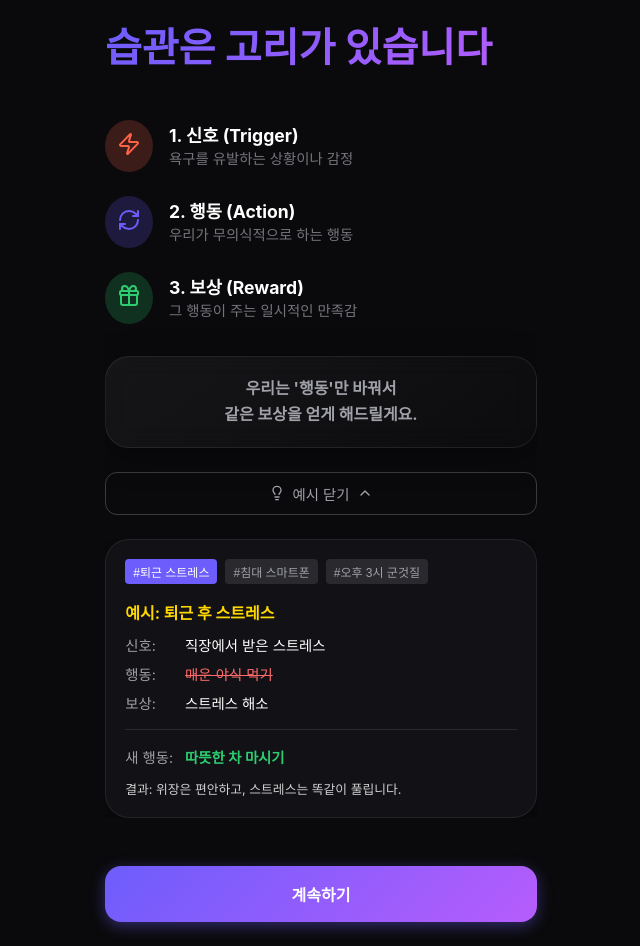
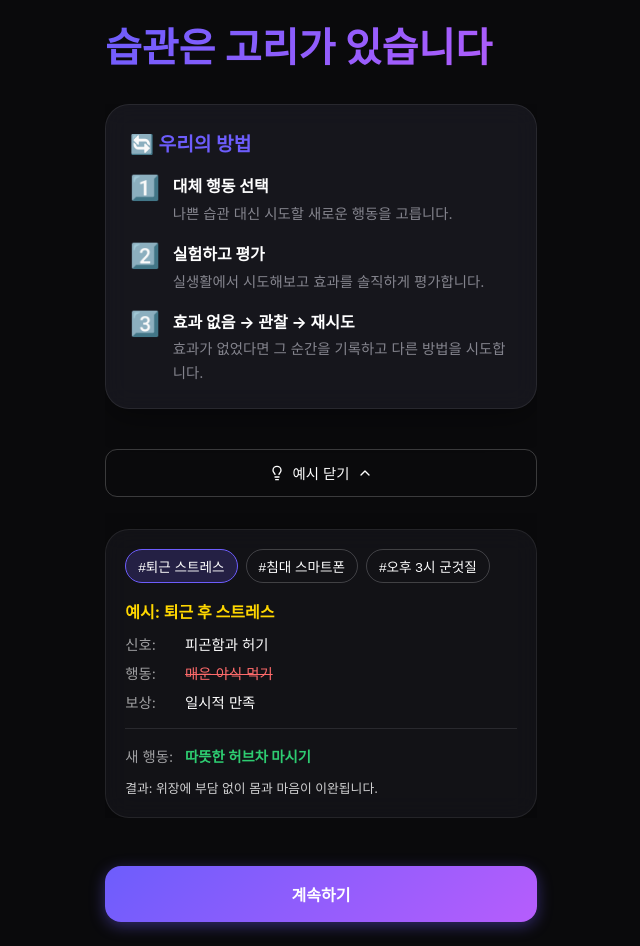
Before and after one commit to ddaog/make-good-habit, a React (Vite) app: page /onboarding/concept in a window 1280 px wide. Both pictures are taken after a click on the button "이해가 잘 안되시나요? 예시 보기". Shown: the whole page, without its empty margins (319-959 px from the left). Built offline with nearby package versions, Linux system fonts and the light colour scheme.

Commit message:
feat: update ConceptIntro with streamlined flow explanation

```diff
--- a/src/pages/onboarding/ConceptIntro.jsx
+++ b/src/pages/onboarding/ConceptIntro.jsx
@@ -1,7 +1,7 @@
 import { useState } from 'react';
 import { motion, AnimatePresence } from 'framer-motion';
+import { Lightbulb, ChevronDown, ChevronUp } from 'lucide-react';
 import OnboardingLayout from '../../components/OnboardingLayout';
-import { RefreshCw, Zap, Gift, ChevronDown, ChevronUp, Lightbulb } from 'lucide-react';
 
 export default function ConceptIntro() {
     const [showExample, setShowExample] = useState(false);
@@ -11,11 +11,11 @@ export default function ConceptIntro() {
         {
             tag: '퇴근 스트레스',
             title: '예시: 퇴근 후 스트레스',
-            trigger: '직장에서 받은 스트레스',
+            trigger: '피곤함과 허기',
             badAction: '매운 야식 먹기',
-            reward: '스트레스 해소',
-            goodAction: '따뜻한 차 마시기',
-            result: '위장은 편안하고, 스트레스는 똑같이 풀립니다.'
+            reward: '일시적 만족',
+            goodAction: '따뜻한 허브차 마시기',
+            result: '위장에 부담 없이 몸과 마음이 이완됩니다.'
         },
         {
             tag: '침대 스마트폰',
@@ -45,46 +45,37 @@ export default function ConceptIntro() {
             nextPath="/onboarding/ideal-life"
             isNextDisabled={false}
         >
-            <div style={{ display: 'flex', flexDirection: 'column', gap: '1.5rem', marginTop: '1rem' }}>
-                {/* ... existing header icons ... */}
-                <div style={{ display: 'flex', alignItems: 'center', gap: '1rem' }}>
-                    <div style={{ background: 'rgba(255, 99, 71, 0.2)', padding: '12px', borderRadius: '50%' }}>
-                        <Zap color="#ff6347" size={24} />
-                    </div>
-                    <div>
-                        <h3 style={{ margin: 0, fontSize: '1.1rem' }}>1. 신호 (Trigger)</h3>
-                        <p style={{ margin: 0, fontSize: '0.9rem', opacity: 0.7 }}>욕구를 유발하는 상황이나 감정</p>
-                    </div>
-                </div>
-
-                <div style={{ display: 'flex', alignItems: 'center', gap: '1rem' }}>
-                    <div style={{ background: 'rgba(109, 93, 252, 0.2)', padding: '12px', borderRadius: '50%' }}>
-                        <RefreshCw color="#6d5dfc" size={24} />
-                    </div>
-                    <div>
-                        <h3 style={{ margin: 0, fontSize: '1.1rem' }}>2. 행동 (Action)</h3>
-                        <p style={{ margin: 0, fontSize: '0.9rem', opacity: 0.7 }}>우리가 무의식적으로 하는 행동</p>
-                    </div>
-                </div>
-
-                <div style={{ display: 'flex', alignItems: 'center', gap: '1rem' }}>
-                    <div style={{ background: 'rgba(46, 204, 113, 0.2)', padding: '12px', borderRadius: '50%' }}>
-                        <Gift color="#2ecc71" size={24} />
-                    </div>
-                    <div>
-                        <h3 style={{ margin: 0, fontSize: '1.1rem' }}>3. 보상 (Reward)</h3>
-                        <p style={{ margin: 0, fontSize: '0.9rem', opacity: 0.7 }}>그 행동이 주는 일시적인 만족감</p>
-                    </div>
-                </div>
-
             <motion.div
                 initial={{ opacity: 0 }}
                 animate={{ opacity: 1 }}
-                    transition={{ delay: 0.5 }}
+                transition={{ delay: 0.3 }}
                 className="glass-panel"
-                    style={{ padding: '1.2rem', marginTop: '0.5rem', textAlign: 'center', background: 'var(--gradient-glass)' }}
+                style={{ padding: '1.5rem', background: 'rgba(30,30,40,0.6)', marginBottom: '1.5rem' }}
             >
-                    <p style={{ margin: 0, fontWeight: 'bold' }}>우리는 '행동'만 바꿔서<br />같은 보상을 얻게 해드릴게요.</p>
+                <h3 style={{ margin: '0 0 1rem 0', fontSize: '1.2rem', color: 'var(--color-accent)' }}>🔄 우리의 방법</h3>
+                <div style={{ display: 'flex', flexDirection: 'column', gap: '1rem' }}>
+                    <div style={{ display: 'flex', gap: '0.8rem' }}>
+                        <div style={{ fontSize: '1.5rem' }}>1️⃣</div>
+                        <div>
+                            <strong>대체 행동 선택</strong>
+                            <p style={{ margin: '0.3rem 0 0 0', fontSize: '0.9rem', opacity: 0.8 }}>나쁜 습관 대신 시도할 새로운 행동을 고릅니다.</p>
+                        </div>
+                    </div>
+                    <div style={{ display: 'flex', gap: '0.8rem' }}>
+                        <div style={{ fontSize: '1.5rem' }}>2️⃣</div>
+                        <div>
+                            <strong>실험하고 평가</strong>
+                            <p style={{ margin: '0.3rem 0 0 0', fontSize: '0.9rem', opacity: 0.8 }}>실생활에서 시도해보고 효과를 솔직하게 평가합니다.</p>
+                        </div>
+                    </div>
+                    <div style={{ display: 'flex', gap: '0.8rem' }}>
+                        <div style={{ fontSize: '1.5rem' }}>3️⃣</div>
+                        <div>
+                            <strong>효과 없음 → 관찰 → 재시도</strong>
+                            <p style={{ margin: '0.3rem 0 0 0', fontSize: '0.9rem', opacity: 0.8 }}>효과가 없었다면 그 순간을 기록하고 다른 방법을 시도합니다.</p>
+                        </div>
+                    </div>
+                </div>
             </motion.div>
 
             {/* Example Toggle */}
@@ -93,15 +84,17 @@ export default function ConceptIntro() {
                 style={{
                     background: 'transparent',
                     border: '1px solid rgba(255,255,255,0.2)',
-                        color: 'var(--color-text-secondary)',
-                        padding: '10px',
                     borderRadius: '12px',
+                    padding: '0.8rem 1.2rem',
+                    color: 'white',
                     cursor: 'pointer',
                     display: 'flex',
                     alignItems: 'center',
+                    gap: '8px',
+                    width: '100%',
                     justifyContent: 'center',
-                        gap: '8px',
-                        fontSize: '0.9rem'
+                    fontSize: '0.9rem',
+                    transition: 'all 0.2s'
                 }}
             >
                 <Lightbulb size={16} />
@@ -115,23 +108,25 @@ export default function ConceptIntro() {
                         initial={{ height: 0, opacity: 0 }}
                         animate={{ height: 'auto', opacity: 1 }}
                         exit={{ height: 0, opacity: 0 }}
+                        transition={{ duration: 0.3 }}
                         style={{ overflow: 'hidden' }}
                     >
-                            <div className="glass-panel" style={{ padding: '1.2rem', background: 'rgba(20,20,25,0.8)' }}>
+                        <div className="glass-panel" style={{ padding: '1.2rem', background: 'rgba(20,20,25,0.8)', marginTop: '1rem' }}>
                             <div style={{ display: 'flex', gap: '8px', marginBottom: '12px', overflowX: 'auto', paddingBottom: '4px' }}>
                                 {examples.map((ex, idx) => (
                                     <button
                                         key={ex.tag}
                                         onClick={() => setActiveExampleIndex(idx)}
                                         style={{
-                                                fontSize: '0.75rem',
-                                                padding: '4px 8px',
-                                                borderRadius: '4px',
-                                                background: activeExampleIndex === idx ? 'var(--color-accent)' : 'rgba(255,255,255,0.1)',
-                                                color: activeExampleIndex === idx ? 'white' : 'var(--color-text-secondary)',
+                                            padding: '6px 12px',
+                                            borderRadius: '20px',
+                                            border: activeExampleIndex === idx ? '1px solid var(--color-accent)' : '1px solid rgba(255,255,255,0.2)',
+                                            background: activeExampleIndex === idx ? 'rgba(109, 93, 252, 0.2)' : 'transparent',
+                                            color: 'white',
+                                            fontSize: '0.85rem',
                                             whiteSpace: 'nowrap',
-                                                border: 'none',
-                                                cursor: 'pointer'
+                                            cursor: 'pointer',
+                                            transition: 'all 0.2s'
                                         }}>
                                         #{ex.tag}
                                     </button>
@@ -162,7 +157,6 @@ export default function ConceptIntro() {
                     </motion.div>
                 )}
             </AnimatePresence>
-            </div>
         </OnboardingLayout>
     );
 }
```
Lines whose indentation alone changed are shown as unchanged.
